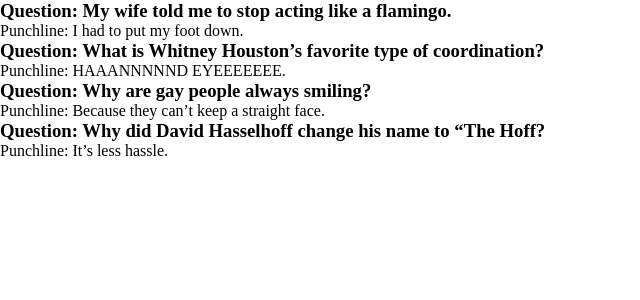
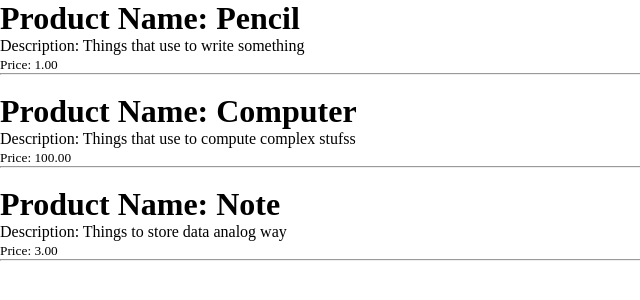
Before and after one commit to jhpp114/Front_End_CSS, a React (Create React App) app in the folder reactTutorial/my-app/: page / in a window 1280 px wide. Shown: the top 300 px of the page, without its empty margins (0-640 px from the left). Built offline with nearby package versions, Linux system fonts and the light colour scheme.

Commit message:
react prop and map practice

```diff
--- a/reactTutorial/my-app/src/MyApp.js
+++ b/reactTutorial/my-app/src/MyApp.js
@@ -3,16 +3,17 @@ import Header from './components/header/Header'
 import Main from './components/main/TodoList'
 import Footer from './components/footer/Footer'
 // some practices
-import ContactInfo from './components/Side/ContactInfo'
+
 import JokeContainer from './components/Joke/JokeContainer'
+import ProductContainer from './components/product/ProductContainer'
 const MyApp = () => {
     return (
         <div>
             {/* <Header/>
             <Main/>
             <Footer/> */}
-            {/* <ContactInfo/> */}
-            <JokeContainer/>
+            {/* <JokeContainer/> */}
+            <ProductContainer/>
         </div>
     )
 }
--- /dev/null
+++ b/reactTutorial/my-app/src/components/product/ProductContainer.js
@@ -0,0 +1,27 @@
+import React from 'react'
+import productData from './productData'
+import ProductItem from './ProductItem'
+
+const ProductContainer = () => {
+    const productArray = productData.map( (products) => {
+        return (
+            <div>
+                <ProductItem
+                    key = {products.id}
+                    productName = {products.product_name}
+                    description = {products.product_description}
+                    price = {products.product_price}
+                />
+                <hr/>
+                <br/>
+            </div>
+
+        )
+    });
+    return (
+        <div>
+            {productArray}
+        </div>
+    )
+}
+export default ProductContainer
--- /dev/null
+++ b/reactTutorial/my-app/src/components/product/ProductItem.js
@@ -0,0 +1,16 @@
+import React from 'react'
+
+const ProductItem = (props) => {
+    console.log(props)
+    return (
+        <ul>
+            <li>
+                <h1>Product Name: {props.productName}</h1>
+                <p>Description: {props.description}</p>
+                <small>Price: {props.price.toFixed(2)}</small>
+            </li>
+        </ul>
+    );
+}
+
+export default ProductItem
--- /dev/null
+++ b/reactTutorial/my-app/src/components/product/productData.js
@@ -0,0 +1,23 @@
+const productData = [
+    {
+        id: 1,
+        product_name: "Pencil",
+        product_price: 1.00,
+        product_description: "Things that use to write something"
+    }
+    ,
+    {
+        id: 2,
+        product_name: "Computer",
+        product_price: 100.00,
+        product_description: "Things that use to compute complex stufss"
+    }
+    ,
+    {
+        id: 3,
+        product_name: "Note",
+        product_price: 3.00,
+        product_description: "Things to store data analog way"
+    }
+];
+export default productData
```
